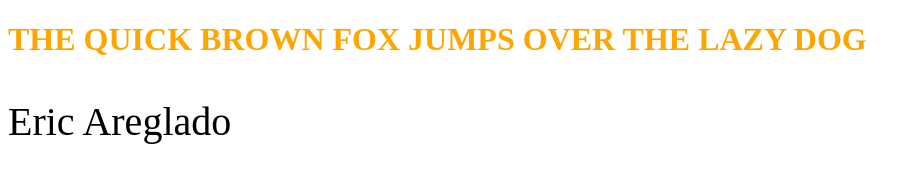
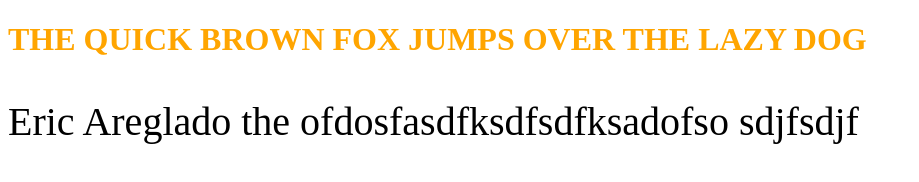
Before and after one commit to doodz214/eric, a plain HTML site: page index.html in a window 1280 px wide. Shown: the whole page, without its empty margins (0-919 px from the left). Drawn offline with Linux system fonts and the light colour scheme.

Commit message:
adding text

```diff
--- a/index.html
+++ b/index.html
@@ -6,7 +6,7 @@
 </head>
 <body>
 		<h1>THE QUICK BROWN FOX JUMPS OVER THE LAZY DOG</h1>
-		<p>Eric Areglado</p>
+		<p>Eric Areglado the ofdosfasdfksdfsdfksadofso sdjfsdjf</p>
 
 </body>
 </html>
```
